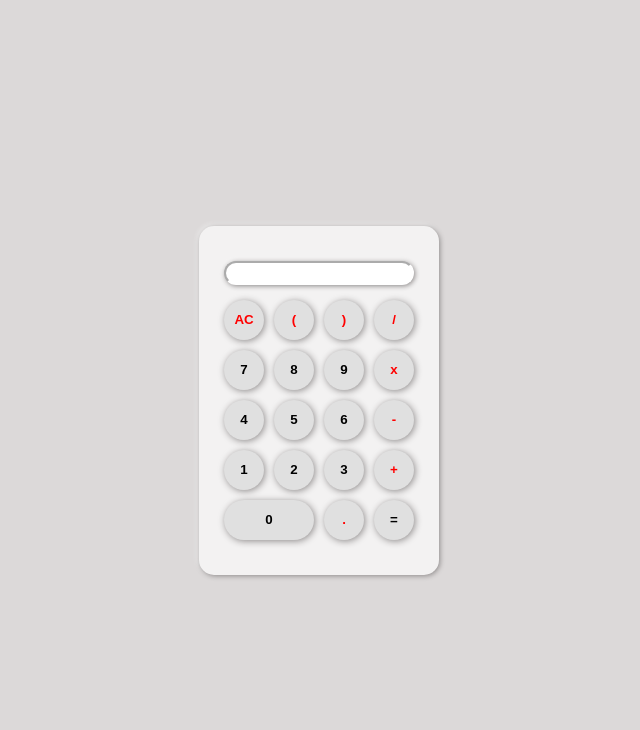
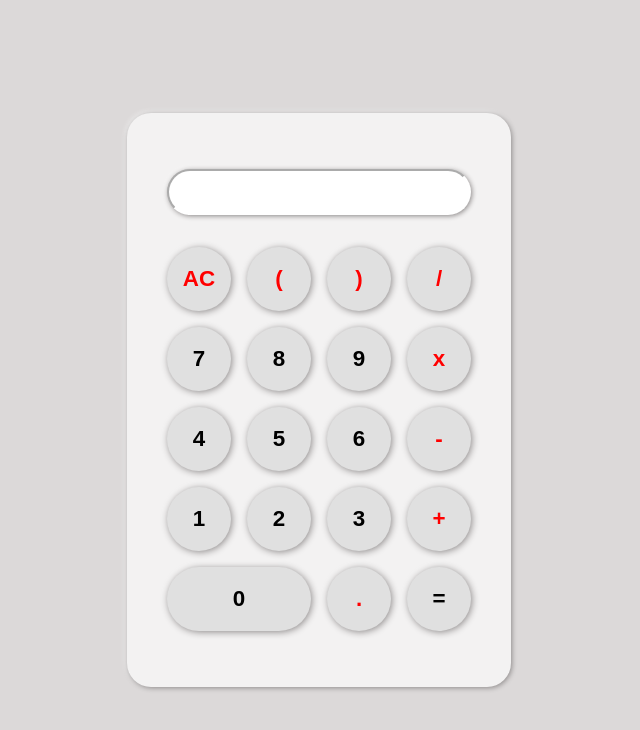
Before and after one commit to saadmalik200/build-a-calculator, a plain HTML site: page index.html in a window 1280 px wide. Shown: the whole page, without its empty margins (321-961 px from the left). Drawn offline with Linux system fonts and the light colour scheme.

Commit message:
updated css file

```diff
--- a/style.css
+++ b/style.css
@@ -9,7 +9,7 @@
 }
 
 html {
-  font-size: 62.5%;
+  font-size: 100%;
 }
 
 /**************/
@@ -61,10 +61,10 @@ main {
 /*******************/
 
 .inputSection {
-  margin-bottom: 1.5rem;
+  margin-bottom: 2rem;
   padding-top: 1rem;
   border-top-left-radius: 5px;
-  width: 190px;
+  width: 19rem;
 }
 .inputField {
   width: 100%;
@@ -73,9 +73,10 @@ main {
   background: #ffffff;
   box-shadow: 1px 1px 5px #888484, -1px -1px 5px #ffffff;
   text-align: right;
-  padding: 0.25rem 1rem;
+  padding: 0.5rem 1rem;
   /* appearance: none; */
   font-weight: bold;
+  font-size: 1.4rem;
 }
 
 input::-webkit-outer-spin-button,
@@ -97,6 +98,7 @@ input::-webkit-inner-spin-button {
   background: #e0e0e0;
   box-shadow: 1px 1px 7px #888484, -1px -1px 7px #ffffff;
   font-weight: bold;
+  font-size: 1.4rem;
   /* border-radius: 50px;
   background: #e0e0e0;
   box-shadow: 20px 20px 60px #bebebe, -20px -20px 60px #ffffff; */
```
Also changed, not shown: index.html (+0 -1 lines), 1 other file.
